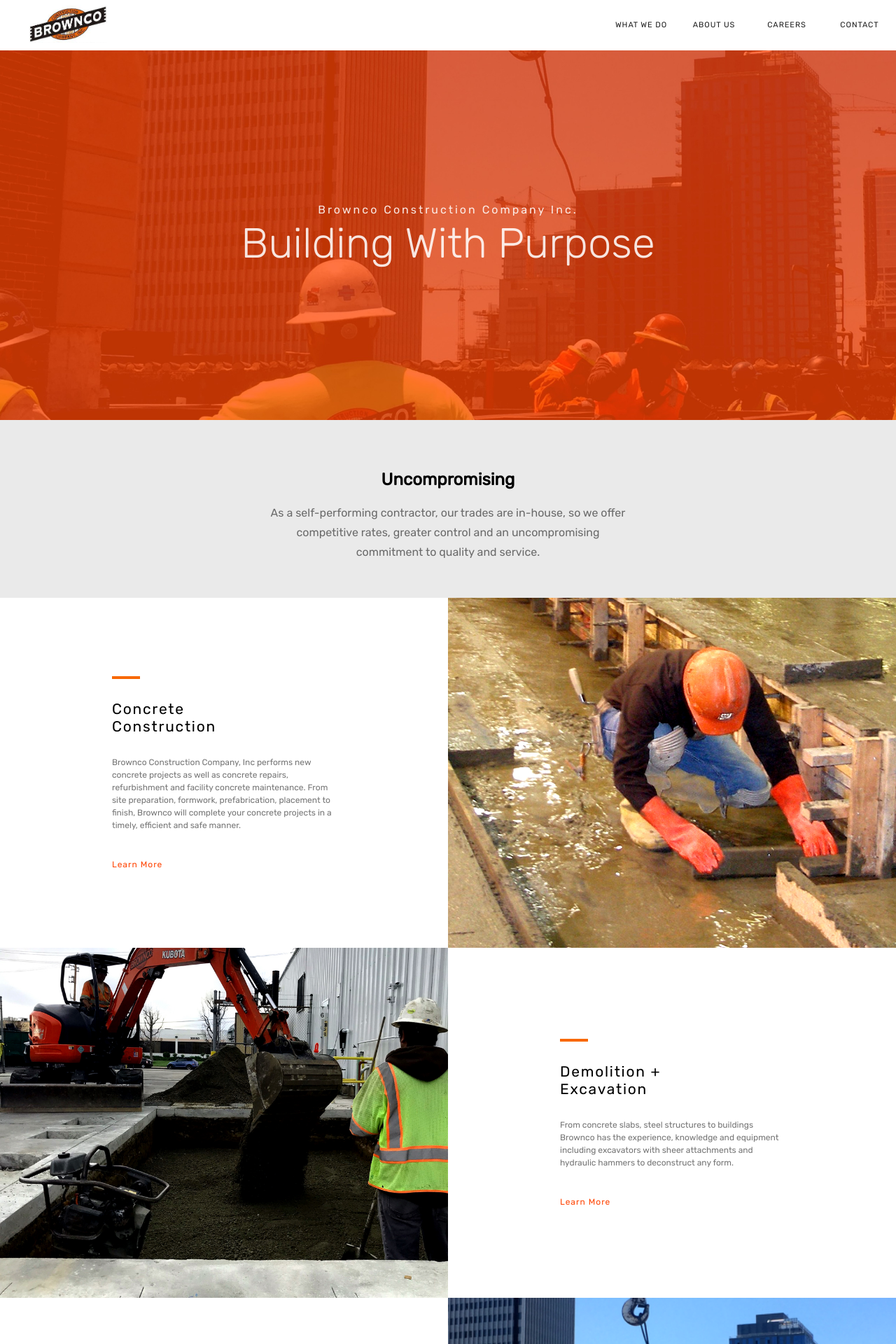
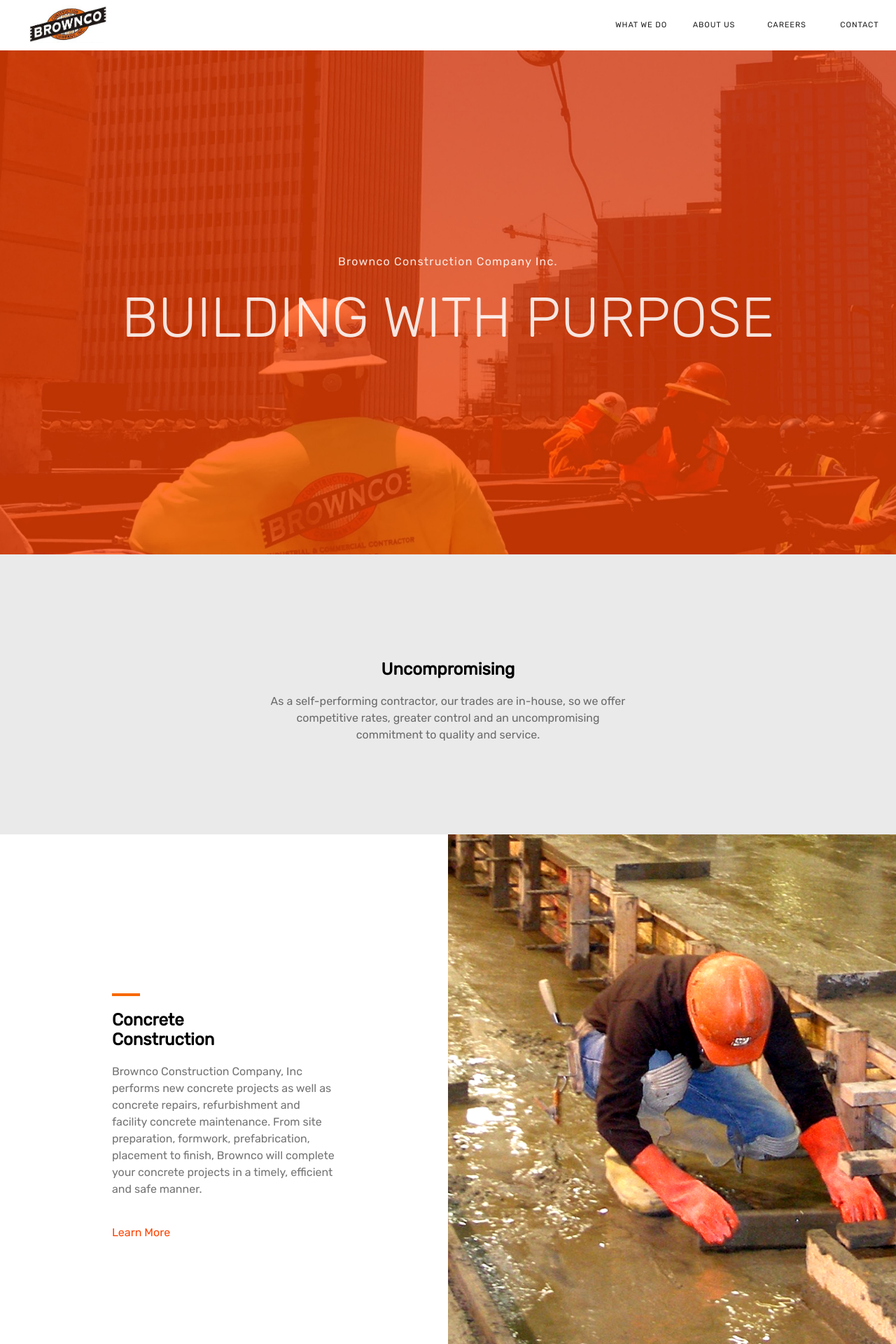
Before and after one commit to Peeas/brownco, a React (Create React App) app in the folder client/: page / in a window 1280 px wide. Shown: the top 1920 px of the page at 70% size. Built offline with nearby package versions, Linux system fonts and the light colour scheme; no server answers.

Commit message:
:boom: update index styles

```diff
--- a/client/src/components/Landing/Landing.js
+++ b/client/src/components/Landing/Landing.js
@@ -40,7 +40,7 @@
       </section>
       <section className={classes.LandingHeroPanel}>
         <div className={classes.LandingHeroPanelCopy}>
-          <h1>Uncompromising</h1>
+          <h2>Uncompromising</h2>
           <p>
             As a self-performing contractor, our trades are in-house, so we
             offer competitive rates, greater control and an uncompromising
@@ -53,7 +53,7 @@
         <div className={classes.ConcreteCopyContainer}>
           <div>
             <div className={classes.Orangebar}></div>
-            <div className={classes.SectionHeader}>Concrete Construction</div>
+            <div className={classes.SectionHeader}><h2>Concrete<br />Construction</h2></div>
             <div className={classes.ConcreteCopy}>
               Brownco Construction Company, Inc performs new concrete projects
               as well as concrete repairs, refurbishment and facility concrete
@@ -70,7 +70,7 @@
         </div>
 
         <div className={classes.SectionImgContainer}>
-          <img src={concreteImg} alt='concrete' />
+          <img src={concreteImg} alt='Concrete Construction' />
         </div>
       </section>
 
@@ -81,7 +81,7 @@
         <div className={classes.Section2CopyContainer}>
           <div>
             <div className={classes.Orangebar}></div>
-            <div className={classes.SectionHeader}>Demolition + Excavation</div>
+            <div className={classes.SectionHeader}><h2>Demolition<br />and Excavation</h2></div>
             <div className={classes.ConcreteCopy}>
               From concrete slabs, steel structures to buildings Brownco has the
               experience, knowledge and equipment including excavators with
@@ -101,7 +101,7 @@
         <div className={classes.ConcreteCopyContainer}>
           <div>
             <div className={classes.Orangebar}></div>
-            <div className={classes.SectionHeader}>Structural Steel</div>
+            <div className={classes.SectionHeader}><h2>Structural Steel</h2></div>
             <div className={classes.ConcreteCopy}>
               Our structural steel team leaders have been serving clients since
               1953 and are ready to fabricate and erect steel platforms, towers,
@@ -116,17 +116,17 @@
         </div>
 
         <div className={classes.SectionImgContainer}>
-          <img src={StructuralSteel} alt='' />
+          <img src={StructuralSteel} alt='Structural Steel' />
         </div>
       </section>
       <section className={classes.Concrete}>
         <div className={classes.Section2ImgContainer}>
-          <img src={TenantImprovement} alt='' />
+          <img src={TenantImprovement} alt='Tenant Improvement' />
         </div>
         <div className={classes.Section2CopyContainer}>
           <div>
             <div className={classes.Orangebar}></div>
-            <div className={classes.SectionHeader}>Tenant Improvement</div>
+            <div className={classes.SectionHeader}><h2>Tenant Improvement</h2></div>
             <div className={classes.ConcreteCopy}>
               We can reconfigure or install assembly lines or machinery
               foundations to exacting standards or even add office space to an
@@ -147,7 +147,7 @@
         <div className={classes.ConcreteCopyContainer}>
           <div>
             <div className={classes.Orangebar}></div>
-            <div className={classes.SectionHeader}>RENEWABLE RESOURCES</div>
+            <div className={classes.SectionHeader}><h2>Renewable Resources</h2></div>
             <div className={classes.ConcreteCopy}>
               In a world challenged by population, strained ecosystems and
               global warming, renewable resources are a high priority. We are
@@ -162,7 +162,7 @@
         </div>
 
         <div className={classes.SectionImgContainer}>
-          <img src={WindEnergy} alt='' />
+          <img src={WindEnergy} alt='Wind Energy' />
         </div>
       </section>
 
--- a/client/src/components/Landing/Landing.module.css
+++ b/client/src/components/Landing/Landing.module.css
@@ -11,8 +11,7 @@
     height: 298px;
 }
 .LandingHeroPanel {
-    height: 254px;
-
+    height: 400px;
 }
 .LandingHeroPanel,
 .LandingFooterPanel {
@@ -29,15 +28,13 @@
     flex-direction: column;
     justify-content: center;
     text-align: center;
-
 }
 
 .LandingHeroPanelCopy p,
 .LandingFooterPanelCopy p {
     max-width: 512px;
     opacity: 0.54;
-    font-size: 16px;
-    line-height: 28px;
+    line-height: 1.5rem;
     margin: 0 auto;
 }
 
@@ -84,8 +81,6 @@
     order: 1;
 }
 
-
-
 .ConcreteCopyContainer {
     display: flex;
     flex-direction: column;
@@ -94,7 +89,6 @@
     align-items: center;
     order: 2
 }
-
 
 .Section2CopyContainer {
     height: 400px;
@@ -113,15 +107,9 @@
 }
 
 .SectionHeader {
-    height: 50px;
-    width: 183px;
     color: #000000;
     font-family: Rubik;
-    font-size: 21px;
-    font-weight: 500;
-    letter-spacing: 1.75px;
-    line-height: 25px;
-    margin: 10px 0;
+    margin: 16px 0 16px 0;
 }
 
 .ConcreteCopy {
@@ -129,8 +117,7 @@
     opacity: 0.54;
     color: #000000;
     font-family: Rubik;
-    font-size: 12px;
-    line-height: 18px;
+    line-height: 1.5rem;
 }
 
 .LearnMore {
@@ -138,18 +125,19 @@
     width: 86px;
     color: #FF4504;
     font-family: Rubik;
-    font-size: 12px;
     font-weight: 500;
-    letter-spacing: 1px;
-    line-height: 14px;
     margin-top: 20px;
     cursor: pointer;
+}
+
+LearnMore:hover {
+    color: black;
 }
 
 @media(min-width: 700px) {
 
     .Concrete {
-        height: 500px;
+        height: 800px;
         display: flex;
         flex-direction: row;
         justify-content: space-between;
@@ -159,12 +147,11 @@
         order: 1;
         width: 50%;
         display: flex;
-        height: 500px;
-
+        height: 800px;
     }
 
     .Section2CopyContainer {
-        height: 500px;
+        height: 800px;
         display: flex;
         flex-direction: column;
         justify-content: center;
@@ -183,17 +170,11 @@
         order: 1;
         width: 50%;
         display: flex;
-        height: 500px;
+        height: 800px;
     }
-
-
 
     .LearnMore {
         margin-top: 40px;
-    }
-
-    .SectionHeader {
-        margin: 30px 0;
     }
 
 }
--- a/client/src/components/UI/Hero/Hero.module.css
+++ b/client/src/components/UI/Hero/Hero.module.css
@@ -1,64 +1,60 @@
 .Top {
-    /* display: flex;
-    top: 0;
-    left: 0; */
     width: 100vw;
-    min-height: 528px;
+    min-height: 90vh;
 }
 
 .HeroImage {
     width: 100vw;
-    margin-top: 260px;
 }
 
 .heroImageContainer {
     min-height: 528px;
     background-color: #A5A5A5;
+}
 
-}
 .ParallaxDiv {
     width: 100%;
-    height: 528px;
+    height: 90vh;
     display: flex;
     flex-direction: column;
     justify-content: center;
     align-items: center;
 }
+
 .HeroContentTitle {
     color: rgba(255, 255, 255, 0.87);
     font-family: Rubik;
-    font-size: 60px;
+    font-size: 80px;
     font-style: normal;
     font-weight: 300;
-    line-height: 71px;
+    margin-top: 1.25rem;
     text-align: center;
+    text-transform: uppercase;
 }
+
 .HeroContentText {
     height: 24px;
     opacity: 0.87;
     color: #FFFFFF;
     font-family: Rubik;
     font-size: 16px;
-    letter-spacing: 3px;
+    letter-spacing: 1.25px;
     line-height: 24px;
     text-align: center;
 }
+
 @media(max-width: 400px) {
 
     .HeroContentTitle {
-        font-size: 40px;
         font-style: normal;
-        font-weight: 300;
         text-align: center;
     }
 
     .HeroContentText {
-        height: 24px;
         opacity: 0.87;
         color: #FFFFFF;
         font-family: Rubik;
         font-size: 13px;
-        letter-spacing: 1.5px;
         text-align: center;
     }
 }
```
